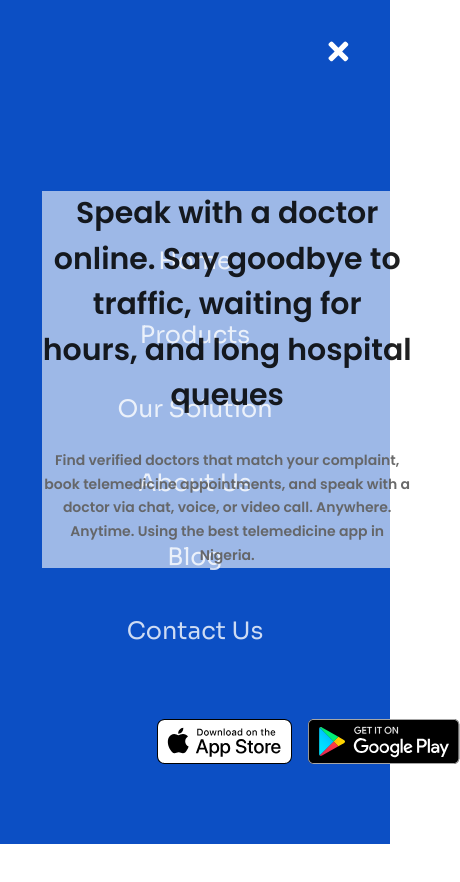
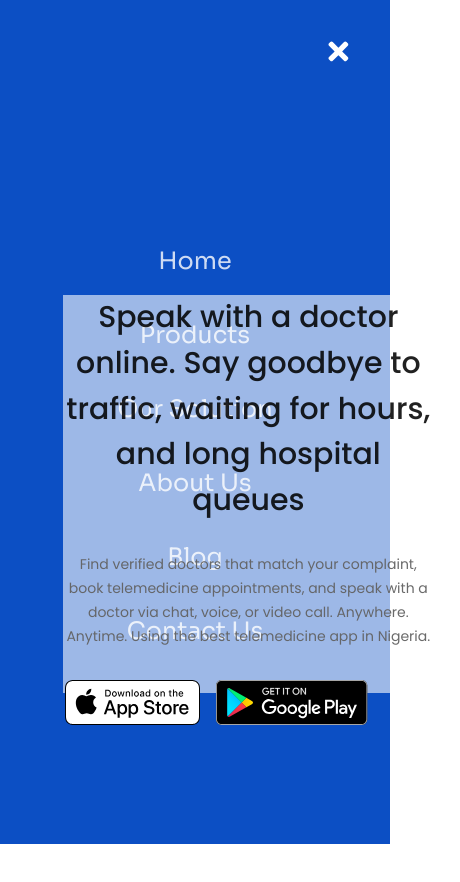
Before and after one commit to Chideraa042/med-health-assistant, a React (Create React App) app: page / in a window 390 px wide. Shown: the top 882 px of the page, 460 px wide, since content can reach past the window. Built offline with nearby package versions, Linux system fonts and the light colour scheme.

Commit message:
Responsiveness modified

```diff
--- a/src/components/home/Stores.js
+++ b/src/components/home/Stores.js
@@ -4,9 +4,12 @@ import google_logo from '../assets/google_play.svg';
 
 export const Stores = () => {
   return (
-    <div className="download">
-        <img className='AppStore' src={apple_logo} alt='AppStore_logo' />
-        <img className='GooglePlay' src={google_logo} alt='GooglePlay_logo' />
-    </div>
+    <main className='download_main'>
+        <div className="download">
+            <img className='AppStore' src={apple_logo} alt='AppStore_logo' />
+            <img className='GooglePlay' src={google_logo} alt='GooglePlay_logo' />
+        </div>
+    </main>
+
   )
 }
--- a/src/components/home/header.scss
+++ b/src/components/home/header.scss
@@ -1,125 +1,59 @@
-/* @font-face {
-    font-family: 'GT Walsheim Pro';
-    src: local('GT Walsheim Pro Regular'), local('GT-Walsheim-Pro-Regular'),
-        url('GTWalsheimPro-Regular.woff2') format('woff2'),
-        url('GTWalsheimPro-Regular.woff') format('woff'),
-        url('GTWalsheimPro-Regular.ttf') format('truetype');
-    font-weight: 400;
-    font-style: normal;
-  } */
+/*======================================*/
+					/* Main Header */
+/* ===================================== */
 
-// header{
-//     height: 100vh;
-//     overflow: hidden;
-// }
+main.header_main {
 
-// .home_files{
-//     display: flex;
-// }
-
-// div.home_text > .text_1{
-// 	position: absolute;
-// 	left: 7.2rem;
-// 	top: 33%;
-// 	font-family: 'GT Walsheim Pro';
-// 	font-style: normal;
-// 	font-weight: 500;
-// 	/* font-size: 2.3rem; */
-// 	font-size: 3vmax;
-// 	line-height: 2.63rem;
-// 	color: var(--color-black);
-// 	/* width: 100vw;               To adjust to every page layout */
-// }
-
-// .text_2{
-//     position: absolute;
-//     width: 50%;
-//     height: 8.63rem;
-//     left: 7.2rem;
-//     top: 59%;
-
-//     font-family: 'Poppins';
-//     font-style: normal;
-//     font-weight: 400;
-//     font-size: 1rem;
-//     line-height: 1.56rem;
-//     color: var(--color-grey)
-// }
-
-/* ================== Stores ===================== */
-.download{
-    position: absolute;
-    display: flex;
-    gap: 1rem;
-    height: 2.81rem;
-    width: 0.63rem;
-
-    left: 7.2rem;
-    top: 33rem;
-    border-radius: 0px;
-    cursor: pointer;
-
-}
-
-/* ================== App Sample ===================== */
-
-// .home_img .mobile_app{
-//     position: absolute;
-//     // width: 58%;
-//     height: 118%;
-//     right: 0.94rem;
-//     top: 12%;
-// }
+  & > header.hero_header {
+		height: calc(100vh - 0px);
+		background-color: var(--color-blue);
+		// z-index: -10;
 
 
-/* ================== Dotted Sample ===================== */
-div.dot_files{
+		/*========== D0tted Files ==========*/
+		& > div.dot_files {
 			display: flex;
 			justify-content: space-around;
-}
+			opacity: 2;
+			z-index: 101;
 
-div.dot_files img.dots_1{
+			& > img.dots_1 {
 				position: absolute;
 				left: 0%;
 				top: 0.8%;
 				height: 48%;
 				mix-blend-mode: multiply;
-    opacity: 0.4;
 			}
 
-div.dot_files img.dots_2{
+			& > img.dots_2 {
 				position: absolute;
 				right: 0%;
 				top: 11%;
 				height: 58%;
 				mix-blend-mode: multiply;
-    opacity: 0.4;
 			}
 
-/*======================================*/
-main.header_main {
-
-  & > header.hero_header {
-		height: calc(100vh - 0px);
-		background-color: var(--color-blue);
-
-
+		}
 
 		& > div.home_files {
-			padding: 5vmax;
+			padding: 7.5vmax;
+			// height: 100%;
+			// width: 100%;
 			position: relative;
-			height: calc(100% - 80px);
+			height: calc(100% - 0px);
 			background-image: url("../../components/assets/Background.svg");
 			background-repeat: no-repeat;
-			background-size: cover ;   /* Not that the vh and wh values are same as its equivalent % values*/
+			background-size: 100vmax   ;
+			// background-size: cover ;
+			// z-index: -2;
 
 			& > div.home_text {
 				max-width: 800px;
 				min-width: 370px;
-				width: 50%;
+				width: 45%;
 				position: absolute;
 				z-index: 1;
-				top: 25%;
+				top: 35%;
 				display: flex;
 				flex-direction: column;
 				gap: 30;
@@ -130,29 +64,51 @@ main.header_main {
 				}
 
 				& > h3 {
-					font-size: 3vmax;
-					line-height: 4vmax;
+					font-size: 2.5vmax;
+					font-weight: 500;
+					line-height: 3.5vmax;
 					color: rgba(0, 0, 0, 0.87);
 				}
 
 				& > h5 {
-					font-size: 1.4vmax;
+					font-size: 1.2vmax;
+					font-weight: 400;
 					margin-top: 30px;
 					color: rgba(98, 98, 98, 0.95);
 				}
 			}
 
+/* ================== App Sample ===================== */
 			& > div.home_img {
 				& > img {
 					position: absolute;
 					// width: 58%;
 					min-width: 600px;
-					height: 60vmax;
+					height: 58vmax;
 					right: 0.94rem;
 					top: 10%;
 					z-index: 0;
 				}
 			}
+		}
+	}
+
+/* ================== Stores ===================== */
+main.download_main {
+
+  & > div.download {
+		position: relative;
+    display: flex;
+    gap: 1rem;
+    height: 2.81rem;
+    width: 0.63rem;
+
+		// padding: 7.5vmax;
+    left: 0.2vmax;
+    top: 2rem;
+    border-radius: 0px;
+    cursor: pointer;
+
   }
 }
 
@@ -180,23 +136,6 @@ main.header_main {
 
 /* ============== Media Queries (Small Devices) ============= */
 @media screen and (max-width: 800px) {
-    // header{
-    //     height: 100vh;
-    // }
-    // .home_files{
-    //     /* display: none; */
-    // }
-    // .text_1{
-    //     position: absolute;
-    //     left: 7.2rem;
-    //     top: 33%;
-    //     font-family: 'GT Walsheim Pro';
-    //     font-style: normal;
-    //     font-weight: 500;
-    //     font-size: 2.3rem;
-    //     line-height: 2.63rem;
-    //     color: var(--color-black)
-    // }
 
 
 		main.header_main {
@@ -206,7 +145,7 @@ main.header_main {
 				& > div.home_files {
 
 					& > div.home_text {
-
+						background-color: none;
 						& > * {
 
 						}
--- /dev/null
+++ b/src/components/home/stores.scss
@@ -0,0 +1,16 @@
+main.download_main {
+
+  & > div.download {
+		position: absolute;
+    display: flex;
+    gap: 1rem;
+    height: 2.81rem;
+    width: 0.63rem;
+
+    left: 7.2rem;
+    top: 3rem;
+    border-radius: 0px;
+    cursor: pointer;
+
+  }
+}
```
Lines whose indentation alone changed are shown as unchanged.
